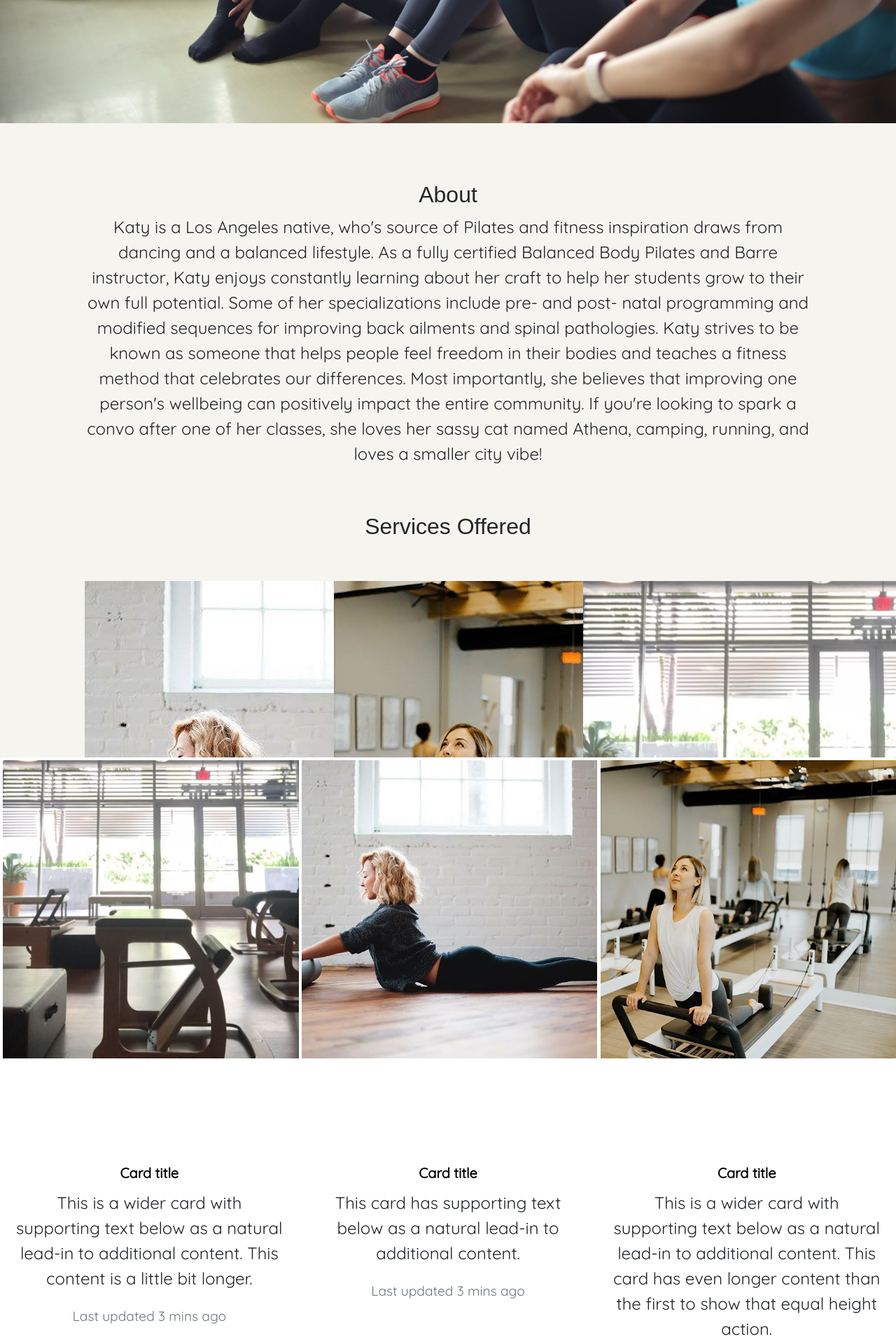
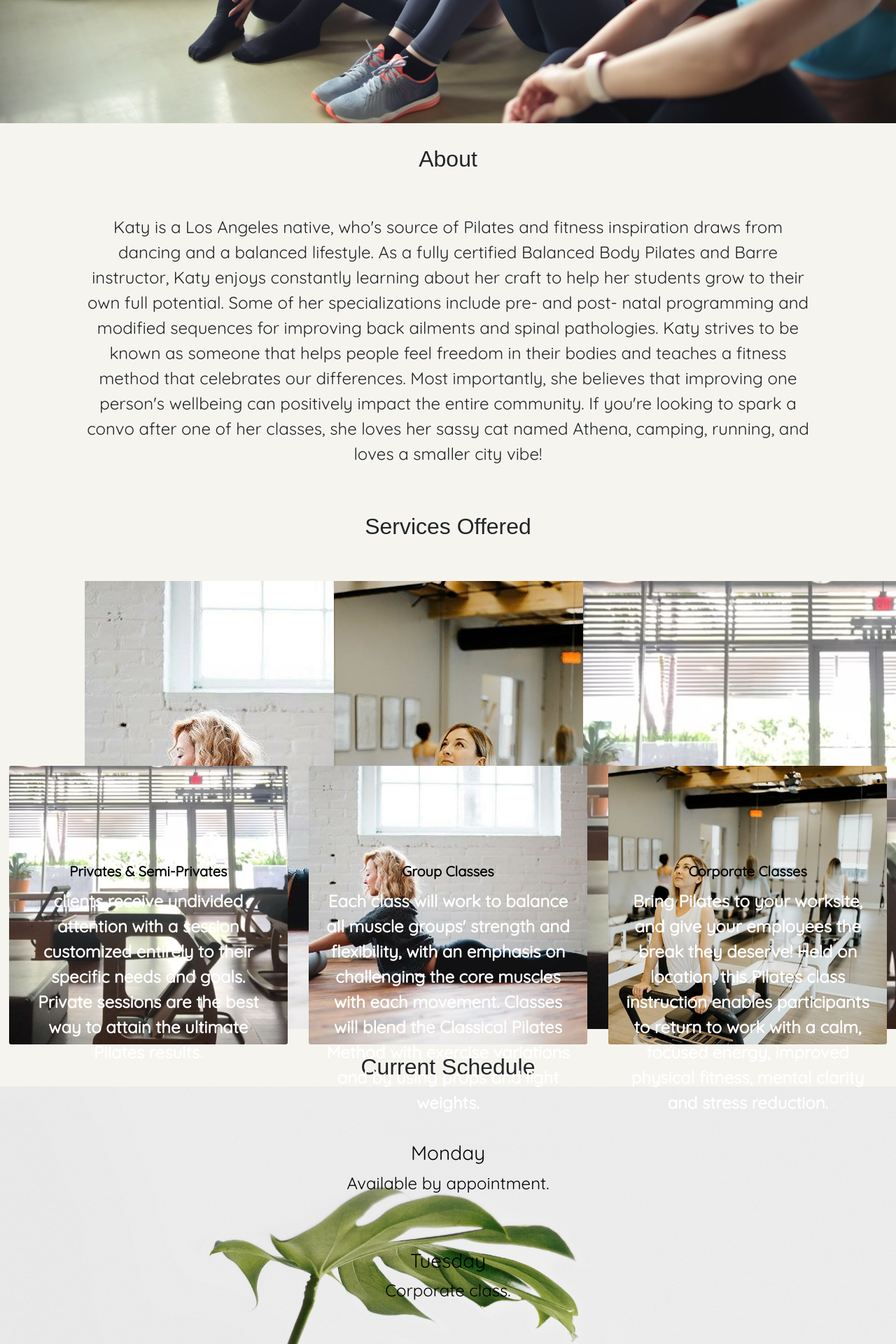
Before and after one commit to elowskya/code-playground, a PHP site: page / in a window 1280 px wide; the page is wider, and only the part inside the window is pictured. Shown: the part 680-2600 px from the top of that part at 70% size. Run offline with PHP 8.4, Linux system fonts and the light colour scheme.

Commit message:
updating layout

```diff
--- a/index.html
+++ b/index.html
@@ -46,21 +46,26 @@
     <!-- <Jumbotro-fulid -->
         <div class="jumbotron jumbotron-fluid">
             <div class="container">
-              <h1 class="display-4"><h1> Fluid Jumbotron </h1>
-              <p class="lead">This is a modified jumbotron that occupies the entire horizontal space of its parent.</p>
+              <h1 class="display-4"><h1> Katy Weprin </h1>
+              <p class="lead">Pilates & Barre Instructor</p>
               <hr class="my-4">
-            <p>It uses utility classes for typography and spacing to space content out within the larger container.</p>
-            <a class="btn btn-primary btn-lg" href="#" role="button">Learn more</a>
+              <p>
+              <!-- <ol class="breadcrumb align-items-center"> -->
+                <li class="breadcrumb-item active" aria-current="page"><a href="#About">About</a></li>
+                <li class="breadcrumb-item"><a href="#services">Services</a></li>
+                <li class="breadcrumb-item"><a href="#schedule">Schedule</a></li>
+                <li class="breadcrumb-item"><a href="#contact">Contact</a></li>
+              <!-- </ol> -->
+            </p>
+            <!-- <p>Pilates & Barre Instructor</p> -->
+            <!-- <a class="btn btn-primary btn-lg" href="#" role="button">Learn more</a> -->
             </div>
 
         </div>
 
-                  <!-- <ol class="breadcrumb align-items-center">
-                    <li class="breadcrumb-item active" aria-current="page"><a href="#About">About</a></li>
-                    <li class="breadcrumb-item"><a href="#services">Services</a></li>
-                    <li class="breadcrumb-item"><a href="#schedule">Schedule</a></li>
-                    <li class="breadcrumb-item"><a href="#contact">Contact</a></li>
-                  </ol> -->
+        <div>
+        <h2>About</h2>
+      </div>
 
     <div class="container">
       <div class="row">
@@ -68,9 +73,6 @@
           <img src="./public/images/boatPose.jpg" alt="Katy Weprin">
         </div> -->
         <div class="col-sm">
-          <div>
-          <h2>About</h2>
-        </div>
 
           <p>Katy is a Los Angeles native, who's source of Pilates and fitness inspiration draws
             from dancing and a balanced lifestyle. As a fully certified Balanced Body Pilates
@@ -123,39 +125,41 @@
         </div>
       </div>
 
-
-
-
-    <div class="card-group">
-      <div class="card">
-        <img class="card-img-top" src="./public/images/pilatesRoom.jpg" alt="Group Classes">
-        <div class="card-body">
-          <h5 class="card-title">Card title</h5>
-          <p class="card-text">This is a wider card with supporting text below as a natural lead-in to additional content. This content is a little bit longer.</p>
-          <p class="card-text"><small class="text-muted">Last updated 3 mins ago</small></p>
+    <div class="card-deck">
+        <div class="card bg-light text-white">
+            <img class="card-img" src="./public/images/pilatesRoom.jpg" alt="Pilates Room">
+            <div class="card-img-overlay">
+              <h5 class="card-title">Privates & Semi-Privates</h5>
+              <p class="card-text">clients receive undivided attention	with a session customized entirely to their
+                specific needs and goals.	Private sessions are the best way to attain the ultimate Pilates results.</p>
+              <!-- <p class="card-text">Last updated 3 mins ago</p> -->
             </div>
           </div>
-      <div class="card">
-        <img class="card-img-top" src="./public/images/cobraPose.jpg" alt="Card image cap">
-        <div class="card-body">
-          <h5 class="card-title">Card title</h5>
-          <p class="card-text">This card has supporting text below as a natural lead-in to additional content.</p>
-          <p class="card-text"><small class="text-muted">Last updated 3 mins ago</small></p>
+          <div class="card bg-light text-white">
+              <img class="card-img" src="./public/images/cobraPose.jpg" alt="Group Classes">
+              <div class="card-img-overlay">
+                <h5 class="card-title">Group Classes</h5>
+                <p class="card-text">Each class will work to balance all muscle groups' strength and flexibility, with
+                  an emphasis on challenging the core muscles with each movement.
+                   Classes will blend the Classical Pilates Method with exercise variations and by using props and light weights.</p>
+                <!-- <p class="card-text">Last updated 3 mins ago</p> -->
               </div>
             </div>
-      <div class="card">
-        <img class="card-img-top" src="./public/images/anotherPose.jpg" alt="Card image cap">
-        <div class="card-body">
-          <h5 class="card-title">Card title</h5>
-          <p class="card-text">This is a wider card with supporting text below as a natural lead-in to additional content. This card has even longer content than the first to show that equal height action.</p>
-          <p class="card-text"><small class="text-muted">Last updated 3 mins ago</small></p>
+            <div class="card bg-light text-white">
+                <img class="card-img" src="./public/images/anotherPose.jpg" alt="Corporate Classes">
+                <div class="card-img-overlay">
+                  <h5 class="card-title">Corporate Classes</h5>
+                  <p class="card-text">Bring Pilates to your worksite, and give your employees the break they deserve!
+                    Held on location, this Pilates class instruction enables participants to return to work with a calm,
+                    focused energy, improved physical fitness, mental clarity and stress reduction.</p>
+                  <!-- <p class="card-text">Last updated 3 mins ago</p> -->
                 </div>
               </div>
     </div>
 
+    <div><h2>Current Schedule</h2></div>
 
         <div class="indexSchedule" id="schedule">
-          <h2>Current Schedule</h2>
           <div class="day">
               <h3>Monday</h3>
               <p>Available by appointment.</p>
@@ -177,26 +181,29 @@
             <!-- book now -->
           </div>
 
+          <div><h2>
+            Let's Connect!
+          </h2></div>
 
-            <div class="indexContact container" id="contact">
-              <h2>
-                Let's Connect!
-              </h2>
+          <div class="container" id="socialMediaBackground">
+              <div class="row">
+                <div class="col">
+                    <a  class="socialMedia" href="https://www.facebook.com/pilateswithkatyjean/" alt="Katy's Facebook">
+                      <i class="fab fa-facebook-square"></i></a>
 
-              <!--Instagram-->
+                </div>
+                <div class="col">
+                    <a class="socialMedia" href="https://www.instagram.com/miss.katy.pilates/" alt="Katy's Instagram">
+                      <i class="fab fa-instagram">
+                      </i></a>
+                </div>
 
-          <a class="socialMedia" href="https://www.instagram.com/miss.katy.pilates/">
-            <!-- <i
-            <!-- class="fab fa-instagram fa-lg white-text mr-md-5 mr-3 fa-2x"> -->
+                <div class="col">
+                    <a class="socialMedia" href="" alt="Katy's Email">
+                      <i class="fas fa-envelope"></i></a>
+                </div>
+              </div>
 
-          <!-- </i> -->
-
-          <i class="fab fa-instagram"></i>
-        </a>
-
-        <a class = "socialMedia" href="https://www.facebook.com/pilateswithkatyjean/">
-        <i class="fab fa-facebook-square"></i>
-      </a>
               </div>
 
       <!-- <section class="testimonial container">
@@ -247,8 +254,8 @@
                                        </blockquote><cite id="quote-attrib">--Mason, Grand Rapids, MI</cite>
                                     </div>
                                     </section> -->
-
-      </div>
+<!--
+      </div> -->
 
       <div class="card-columns">
           <div class="card">
--- a/public/css/style.css
+++ b/public/css/style.css
@@ -5,15 +5,15 @@ navbar {
 
 }
 
-.rounded-circle {
+/* .rounded-circle {
     display: inline-block;
     width: 200px;
     height: 100px;
     margin: 1em;
-  }
+  } */
 
 .breadcrumb-item {
-    font-size: 5vh;
+    font-size: 4vh;
     display: inline-block;
     /* position: absolute; */
     color: black;
@@ -43,18 +43,17 @@ body {
     width: 100%;
 }
 
-.fab {
+/* .fab {
     padding: 3%;
     size: 5%;
-}
+} */
 
-.socialMedia {
+/* .socialMedia {
     /* block-size: 30vw; */
-    border-radius: 80%;
+    /* border-radius: 80%;
     background-color: lightgray;
     padding: 3%;
-
-}
+} */
 
 h1 {
     font-size: 10vh;
@@ -265,7 +264,7 @@ footer {
     background-size: cover;
     background-attachment: fixed;
     height: 100vh;
-    color: white;
+    color: black;
 
 }
 
@@ -326,3 +325,27 @@ footer {
   .img__wrap:hover .img__description {
     transform: translateY(0);
   }
+
+  .card-deck {
+      padding: 1%;
+  }
+
+  .card-text {
+    font-weight: 600;
+  }
+
+  .socialMedia {
+      font-size: 10vh;
+  }
+
+  .card-columns {
+      padding: 3%;
+  }
+
+  #socialMediaBackground {
+    background-image: url("../images/socialMediaPhone.jpg");
+    background-size: cover;
+    background-attachment: fixed;
+    height: 50vh;
+
+  }
```
Also changed, not shown: public/images/socialMediaIcons.jpg (added), public/images/socialMediaPhone.jpg (added). Lines whose indentation alone changed are shown as unchanged.
